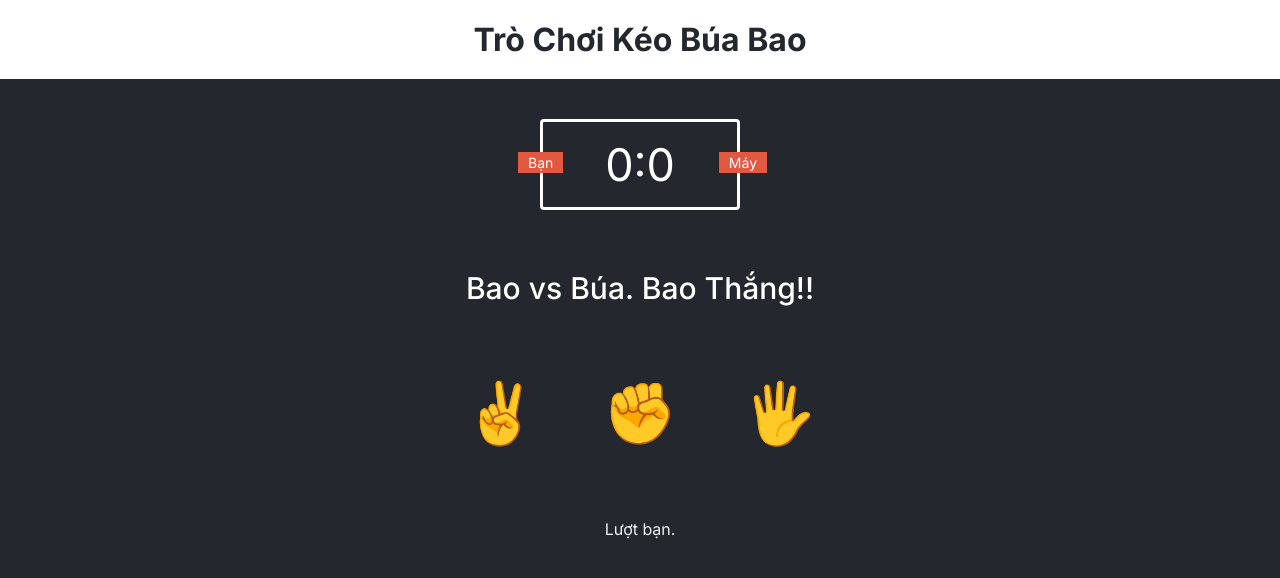
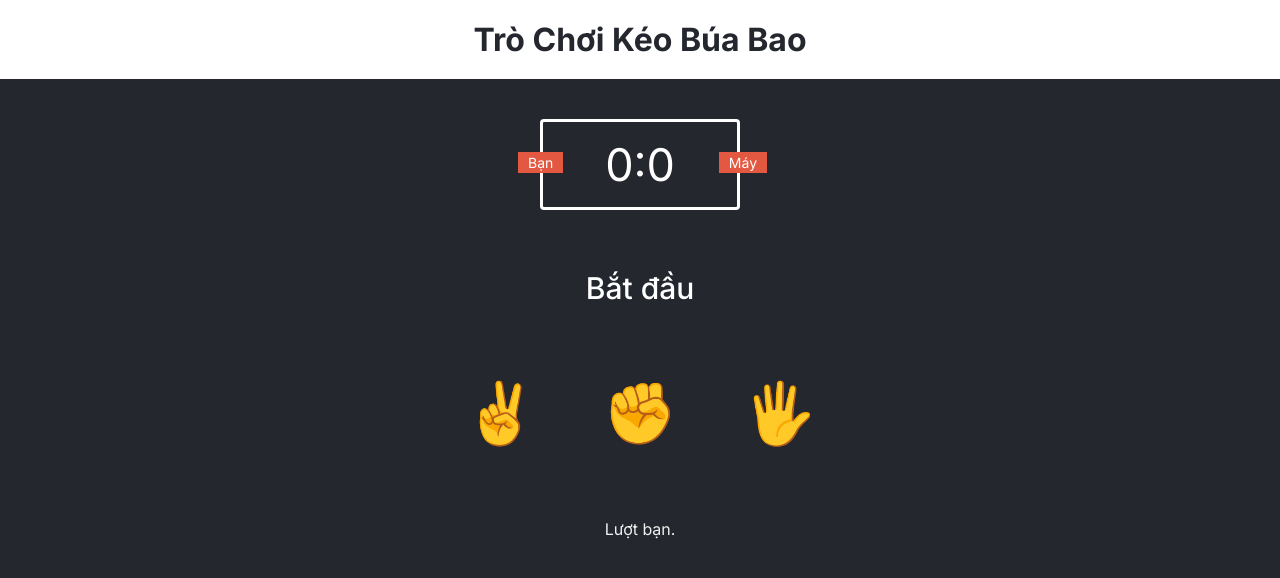
Before and after one commit to nguyenvh60/k-o-b-a-bao, a plain HTML site: page index.html in a window 1280 px wide. Drawn offline with Linux system fonts and the light colour scheme.

Commit message:
Cập nhật nội dung

```diff
--- a/index.html
+++ b/index.html
@@ -21,7 +21,7 @@
     </div>
 
     <div class="result">
-      <p>Bao vs Búa. Bao Thắng!!</p>
+      <p>Bắt đầu</p>
     </div>
 
     <div class="choices">
```
